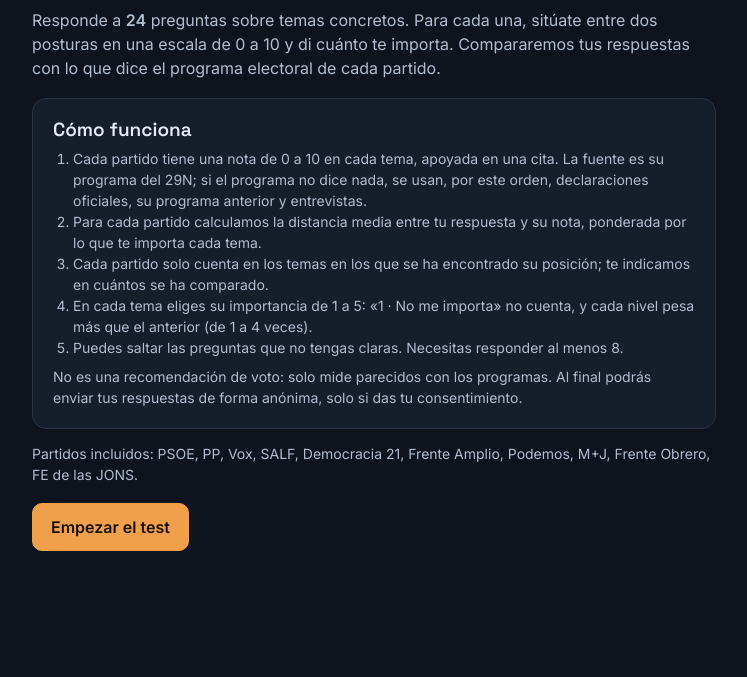
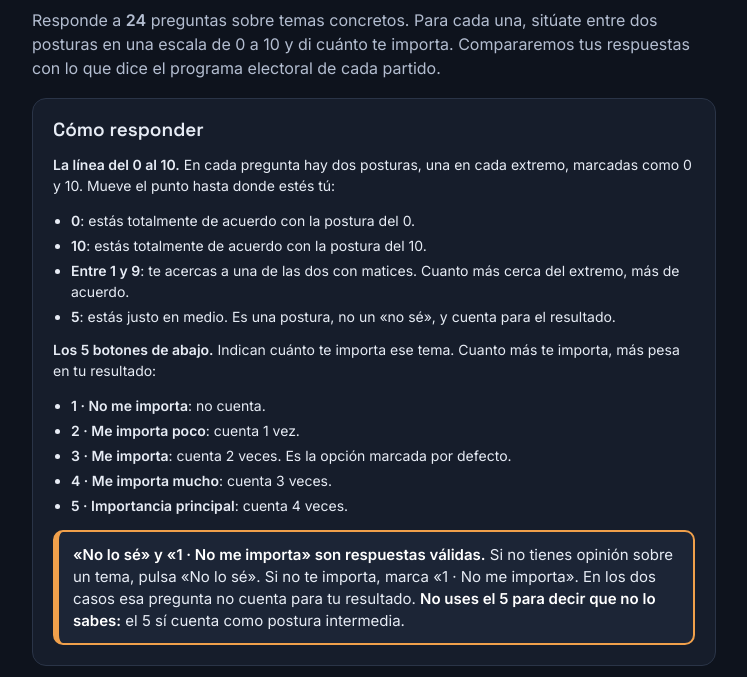
Before and after one commit to aerys2k6-sketch/test-29n, a plain HTML site: page index.html in a window 1280 px wide. Shown: the part 113-790 px from the top of the page, without its empty margins (266-1013 px from the left). Drawn offline with Linux system fonts and the light colour scheme.

Commit message:
Instrucciones para responder, botón «No lo sé» y opciones de voto sin partido
Co-Authored-By: Claude Opus 5.5 <noreply@anthropic.com>
Claude-Session: https://claude.ai/code/session_01SmfZuCZ2PzEyWDMMEvi7p7

```diff
--- a/index.html
+++ b/index.html
@@ -58,6 +58,8 @@ summary{cursor:pointer;color:var(--acc)}
 .vote label.chk{display:flex;gap:10px;align-items:flex-start;font-size:14px;color:var(--soft);margin-top:12px}
 .vote input[type=checkbox]{width:20px;height:20px;accent-color:var(--acc);flex:none;margin-top:1px}
 .ok{color:#8FD694;font-size:15px;margin-top:10px}
+.howto p,.howto li{color:var(--ink)}.howlist{margin:6px 0 0;padding-left:18px}.howlist li{margin:4px 0}
+.callout{margin-top:14px;padding:12px 14px;border:2px solid var(--acc);border-left-width:6px;border-radius:10px;background:var(--card2);color:var(--ink);font-size:15px;line-height:1.45}.callout b{color:#fff}
 </style>
 </head>
 <body>
@@ -66,13 +68,32 @@ summary{cursor:pointer;color:var(--acc)}
   <p class="eyebrow">Elecciones generales · 29 de noviembre de 2026</p>
   <h1 style="margin-top:8px">¿Qué partido piensa como tú?</h1>
   <p class="muted" style="margin-top:12px">Responde a <b id="nq"></b> preguntas sobre temas concretos. Para cada una, sitúate entre dos posturas en una escala de 0 a 10 y di cuánto te importa. Compararemos tus respuestas con lo que dice el programa electoral de cada partido.</p>
-  <div class="card" style="margin-top:18px">
+  <div class="card howto" style="margin-top:18px">
+    <h3>Cómo responder</h3>
+    <p class="small"><b>La línea del 0 al 10.</b> En cada pregunta hay dos posturas, una en cada extremo, marcadas como 0 y 10. Mueve el punto hasta donde estés tú:</p>
+    <ul class="small howlist">
+      <li><b>0</b>: estás totalmente de acuerdo con la postura del 0.</li>
+      <li><b>10</b>: estás totalmente de acuerdo con la postura del 10.</li>
+      <li><b>Entre 1 y 9</b>: te acercas a una de las dos con matices. Cuanto más cerca del extremo, más de acuerdo.</li>
+      <li><b>5</b>: estás justo en medio. Es una postura, no un «no sé», y cuenta para el resultado.</li>
+    </ul>
+    <p class="small" style="margin-top:12px"><b>Los 5 botones de abajo.</b> Indican cuánto te importa ese tema. Cuanto más te importa, más pesa en tu resultado:</p>
+    <ul class="small howlist">
+      <li><b>1 · No me importa</b>: no cuenta.</li>
+      <li><b>2 · Me importa poco</b>: cuenta 1 vez.</li>
+      <li><b>3 · Me importa</b>: cuenta 2 veces. Es la opción marcada por defecto.</li>
+      <li><b>4 · Me importa mucho</b>: cuenta 3 veces.</li>
+      <li><b>5 · Importancia principal</b>: cuenta 4 veces.</li>
+    </ul>
+    <div class="callout"><b>«No lo sé» y «1 · No me importa» son respuestas válidas.</b> Si no tienes opinión sobre un tema, pulsa «No lo sé». Si no te importa, marca «1 · No me importa». En los dos casos esa pregunta no cuenta para tu resultado. <b>No uses el 5 para decir que no lo sabes:</b> el 5 sí cuenta como postura intermedia.</div>
+  </div>
+  <div class="card" style="margin-top:14px">
     <h3>Cómo funciona</h3>
     <ol class="steps muted small">
       <li>Cada partido tiene una nota de 0 a 10 en cada tema, apoyada en una cita. La fuente es su programa del 29N; si el programa no dice nada, se usan, por este orden, declaraciones oficiales, su programa anterior y entrevistas.</li>
       <li>Para cada partido calculamos la distancia media entre tu respuesta y su nota, ponderada por lo que te importa cada tema.</li>
       <li>Cada partido solo cuenta en los temas en los que se ha encontrado su posición; te indicamos en cuántos se ha comparado.</li>
-      <li>En cada tema eliges su importancia de 1 a 5: «1 · No me importa» no cuenta, y cada nivel pesa más que el anterior (de 1 a 4 veces).</li><li>Puedes saltar las preguntas que no tengas claras. Necesitas responder al menos 8.</li>
+      <li>Para ver resultados necesitas al menos 8 preguntas que cuenten, es decir, respondidas y con importancia de 2 a 5.</li>
     </ol>
     <p class="small muted" style="margin:8px 0 0">No es una recomendación de voto: solo mide parecidos con los programas. Al final podrás enviar tus respuestas de forma anónima, solo si das tu consentimiento.</p>
   </div>
@@ -94,7 +115,7 @@ summary{cursor:pointer;color:var(--acc)}
   </div>
   <div class="row" style="justify-content:space-between;margin-top:16px">
     <button class="ghost" id="prev">← Anterior</button>
-    <div class="row"><button id="skip">Saltar</button><button class="primary" id="next">Siguiente</button></div>
+    <div class="row"><button id="skip">No lo sé</button><button class="primary" id="next">Siguiente</button></div>
   </div>
   <div class="row" style="justify-content:flex-end;margin-top:6px"><button class="ghost small" id="finish">Ver resultados ya</button></div>
   <div class="err" id="ferr" style="text-align:right"></div>
@@ -151,7 +172,7 @@ function curW(){const b=document.querySelector('.seg button[aria-pressed=true]')
 $('slider').addEventListener('input',()=>{touched=true;$('val').textContent=$('slider').value;$('qerr').textContent=''});
 document.querySelectorAll('.seg button').forEach(b=>b.addEventListener('click',()=>{setW(+b.dataset.w);const q=Q[i];if(ans[q.id]&&ans[q.id].v!=null){ans[q.id].w=+b.dataset.w;save()}}));
 function advance(){if(i<Q.length-1){i++;render()}else finish()}
-$('next').onclick=()=>{if(!touched){$('qerr').textContent='Mueve el control para elegir tu posición, o pulsa «Saltar».';return}
+$('next').onclick=()=>{if(!touched){$('qerr').textContent='Mueve el control para elegir tu posición, o pulsa «No lo sé».';return}
  ans[Q[i].id]={v:+$('slider').value,w:curW()};save();advance()};
 $('skip').onclick=()=>{ans[Q[i].id]={v:null};save();advance()};
 $('prev').onclick=()=>{if(i>0){i--;render()}};
@@ -164,7 +185,7 @@ function answered(){return Q.filter(q=>ans[q.id]&&ans[q.id].v!=null&&ans[q.id].w
 function fmt(x){return(Math.round(x*10)/10).toString().replace('.',',')}
 function cut(s,n){return s.length>n?s.slice(0,n).replace(/\s+\S*$/,'')+'…':s}
 function finish(){const A=answered();
- if(A.length<8){show('quiz');render();$('ferr').textContent=`Llevas ${A.length} respuestas: necesitas al menos 8 (sin contar las marcadas con «1 · No me importa») para ver resultados.`;return}
+ if(A.length<8){show('quiz');render();$('ferr').textContent=`Llevas ${A.length} respuestas: necesitas al menos 8 (sin contar las de «No lo sé» ni las marcadas con «1 · No me importa») para ver resultados.`;return}
  const need=Math.max(4,Math.ceil(A.length/2));
  const R=PS.map(p=>{let sw=0,sd=0;const it=[];A.forEach(q=>{const s=p.s[q.id];if(!s)return;const a=ans[q.id],ww=WT[a.w],d=Math.abs(a.v-s[0]);sw+=ww;sd+=ww*d;it.push({q,u:a.v,p:s[0],c:s[1],src:s[2],d,w:ww})});
   const dist=sw?sd/sw:null;return{p,dist,aff:dist==null?null:Math.round(100-10*dist),n:it.length,it}});
@@ -199,14 +220,14 @@ function renderCmp(){const box=$('cmp');box.innerHTML='';const ps=PS.filter(p=>S
   box.appendChild(d)})}
 
 const ENDPOINT='https://script.google.com/macros/s/AKfycby6UFrYQNCqnbpebHRzET6UKYC_CoXchSYDUaLRwUVF3d-p7Nqa6shc43gWl4GzUt9ycQ/exec';
-const VOPTS=PS.map(p=>p.n).concat(['Otro partido','Voto en blanco','Voto nulo','No votaré','Aún no lo sé','Prefiero no decirlo']);
-VOPTS.forEach(o=>{const e=document.createElement('option');e.value=o;e.textContent=o;$('voto').appendChild(e)});
+const VGRP=[['Partidos',PS.map(p=>p.n).concat(['Otro partido'])],['Si no vas a votar a un partido',['No lo sé','No voy a votar','En blanco']]];
+VGRP.forEach(([lab,os])=>{const g=document.createElement('optgroup');g.label=lab;os.forEach(o=>{const e=document.createElement('option');e.value=o;e.textContent=o;g.appendChild(e)});$('voto').appendChild(g)});
 let LAST=null;
 function sentFlag(){try{return localStorage.getItem(KEY+'_sent')==='1'}catch(e){return false}}
 function setSent(){try{localStorage.setItem(KEY+'_sent','1')}catch(e){}}
 $('voto').onchange=()=>$('verr').textContent='';$('consent').onchange=()=>$('verr').textContent='';
 $('send').onclick=async()=>{const v=$('voto').value;
- if(!v){$('verr').textContent='Elige una opción, aunque sea «Prefiero no decirlo».';return}
+ if(!v){$('verr').textContent='Elige una opción, aunque sea «No lo sé».';return}
  if(!$('consent').checked){$('verr').textContent='Marca la casilla para dar tu consentimiento, o no envíes.';return}
  if(!ENDPOINT||ENDPOINT.indexOf('http')!==0){$('verr').textContent='El envío no está activado en esta versión de vista previa.';return}
  const r=LAST,top=r.ok[0];
```
